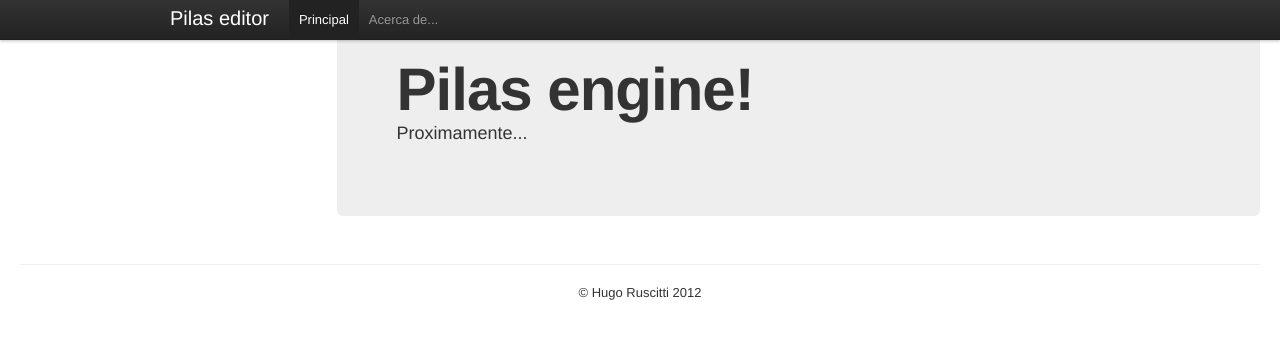
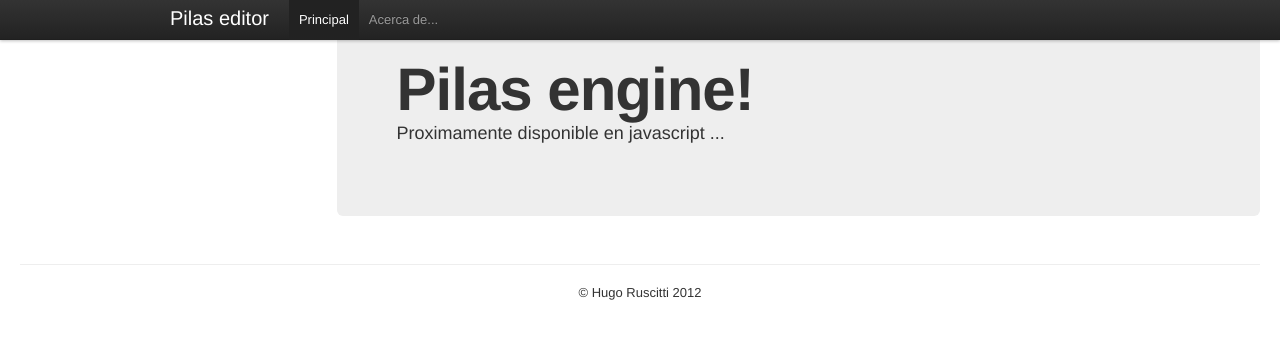
Before and after one commit to hugoruscitti/webpilaseditor, a Flask app: page / in a window 1280 px wide. Shown: the top 340 px of the page. Run offline with Flask 2, Linux system fonts and the light colour scheme; some libraries are stand-ins or nearby versions.

Commit message:
aumentando la frase

```diff
--- a/templates/index.html
+++ b/templates/index.html
@@ -41,7 +41,7 @@
         <div class="span9">
           <div class="hero-unit">
             <h1>Pilas engine!</h1>
-            <p>Proximamente...</p>
+            <p>Proximamente disponible en javascript ...</p>
           </div>
         </div><!--/span-->
       </div><!--/row-->
```
